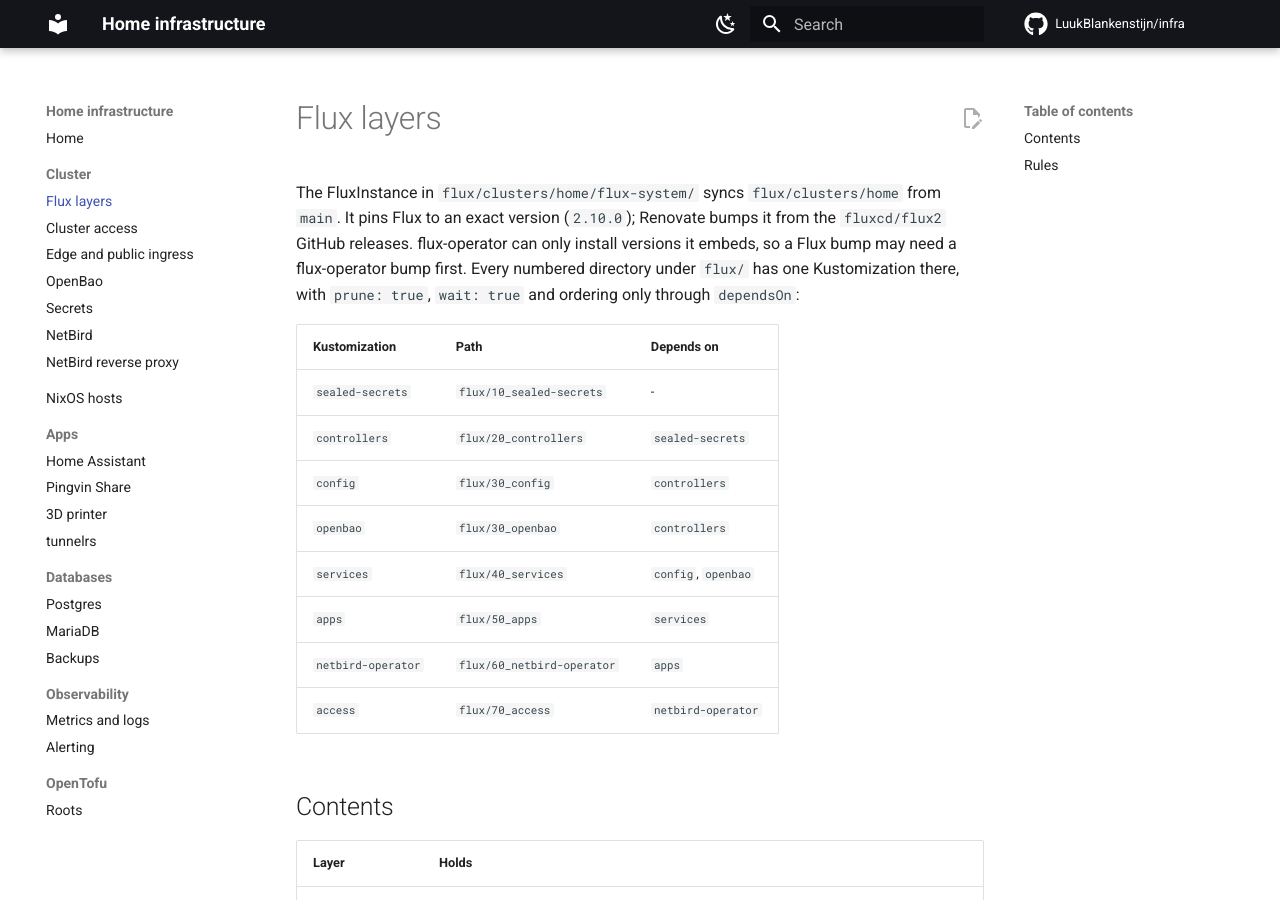
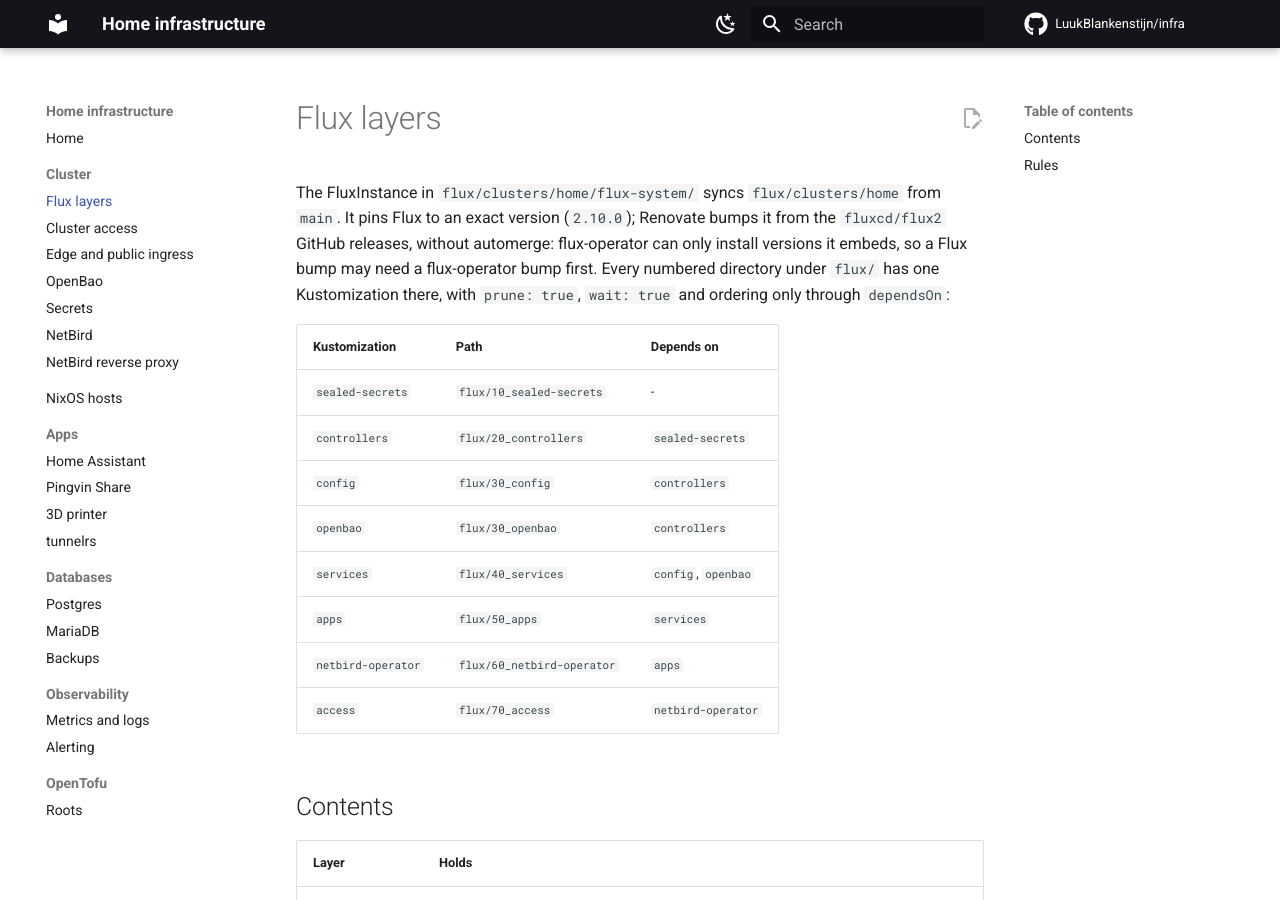
Before and after one commit to LuukBlankenstijn/infra, an MkDocs documentation site: the page built from docs/cluster/layers.md, in a window 1280 px wide and 900 px high. Built offline with MkDocs 1.6.1 and Material for MkDocs 9.7.7, drawn with Linux system fonts in a browser that asks for light colours; comment, search, counter and statistics services are not loaded.

Commit message:
renovate: no automerge for Flux releases

```diff
--- a/docs/cluster/layers.md
+++ b/docs/cluster/layers.md
@@ -2,8 +2,8 @@
 
 The FluxInstance in `flux/clusters/home/flux-system/` syncs `flux/clusters/home`
 from `main`. It pins Flux to an exact version (`2.10.0`); Renovate bumps it from
-the `fluxcd/flux2` GitHub releases. flux-operator can only install versions it
-embeds, so a Flux bump may need a flux-operator bump first. Every numbered directory under `flux/` has one Kustomization there,
+the `fluxcd/flux2` GitHub releases, without automerge: flux-operator can only
+install versions it embeds, so a Flux bump may need a flux-operator bump first. Every numbered directory under `flux/` has one Kustomization there,
 with `prune: true`, `wait: true` and ordering only through `dependsOn`:
 
 | Kustomization | Path | Depends on |
--- a/renovate.json
+++ b/renovate.json
@@ -60,6 +60,12 @@
     },
     {
       "matchPackageNames": [
+        "fluxcd/flux2"
+      ],
+      "automerge": false
+    },
+    {
+      "matchPackageNames": [
         "docker.io/library/mariadb"
       ],
       "matchUpdateTypes": [
```
